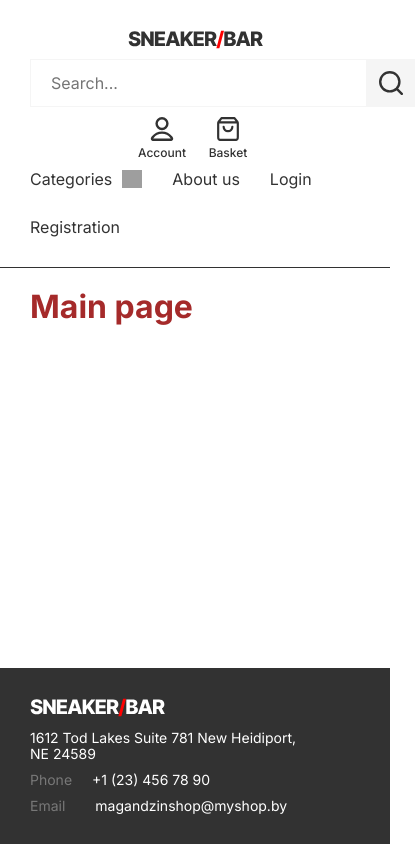
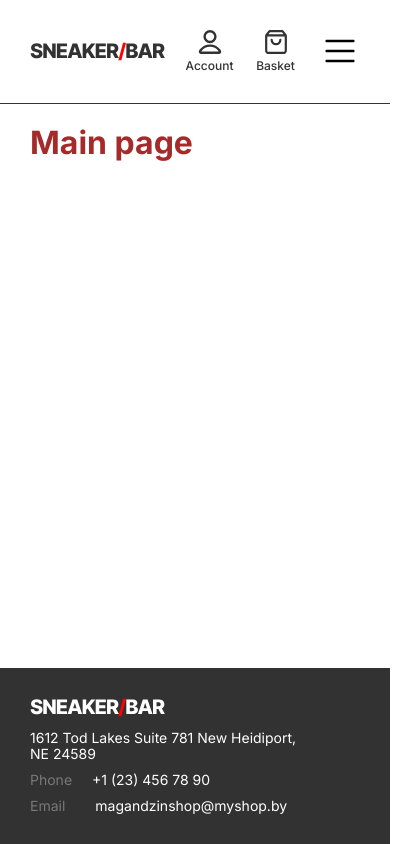
Before and after one commit to juliakocur/eCommerce, a React app: page /#/main in a window 390 px wide. Shown: the whole page, 415 px wide, since content can reach past the window. Built offline with nearby package versions, Linux system fonts and the light colour scheme; no server answers; grey boxes are pictures that could not be loaded.

Commit message:
feat: add burger-menu

```diff
--- a/src/components/Header/Header.scss
+++ b/src/components/Header/Header.scss
@@ -29,3 +29,9 @@
     padding: 30px;
   }
 }
+
+@media (max-width: 670px) {
+  .wrapperHeader {
+    justify-content: space-between;
+  }
+}
--- a/src/components/Header/HeaderNav/HeaderNav.scss
+++ b/src/components/Header/HeaderNav/HeaderNav.scss
@@ -55,3 +55,39 @@
 .link:hover {
   color: var(--color-red);
 }
+
+.burgerBtn {
+  display: none;
+  position: relative;
+  width: 40px;
+  height: 40px;
+  border: none;
+  align-items: center;
+  background-color: var(--color-white);
+  cursor: pointer;
+  order: 5;
+}
+
+@media (max-width: 670px) {
+  .headerNav {
+    display: none;
+    flex-direction: column;
+    order: 4;
+  }
+
+  .burgerBtn {
+    display: block;
+    background-image: url('../../../shared/assets/icons/burger-open.svg');
+    transition: all 0.3s;
+    order: 3;
+  }
+
+  .upBurger {
+    background-image: url('../../../shared/assets/icons/burger-close.svg');
+  }
+
+  .menuOpen {
+    display: flex;
+    width: 100%;
+  }
+}
--- a/src/components/Header/HeaderNav/HeaderNav.tsx
+++ b/src/components/Header/HeaderNav/HeaderNav.tsx
@@ -5,6 +5,7 @@ import arrow from '../../../shared/assets/icons/arrow.svg';
 
 const HeaderNav = () => {
   const [open, setOpen] = useState(false);
+  const [openMenu, setOpenMenu] = useState(false);
   const [category, setCategory] = useState('Categories');
 
   const clickHandler = (cat: string) => {
@@ -13,7 +14,8 @@ const HeaderNav = () => {
   };
 
   return (
-    <div className="headerNav">
+    <>
+      <div className={`headerNav ${openMenu ? 'menuOpen' : ''}`}>
         <div
           className={`dropdown`}
           onClick={() => {
@@ -55,6 +57,13 @@ const HeaderNav = () => {
           Registration
         </Link>
       </div>
+      <button
+        className={`burgerBtn ${openMenu ? 'upBurger' : ''}`}
+        onClick={() => {
+          setOpenMenu(!openMenu);
+        }}
+      ></button>
+    </>
   );
 };
 
--- a/src/components/Header/HeaderSearch/HeaderSearch.scss
+++ b/src/components/Header/HeaderSearch/HeaderSearch.scss
@@ -21,3 +21,9 @@
   background-color: var(--color-grey);
   cursor: pointer;
 }
+
+@media (max-width: 670px) {
+  .searchForm {
+    display: none;
+  }
+}
```
Also changed, not shown: src/shared/assets/icons/burger-close.svg (added), src/shared/assets/icons/burger-open.svg (added). Lines whose indentation alone changed are shown as unchanged.
